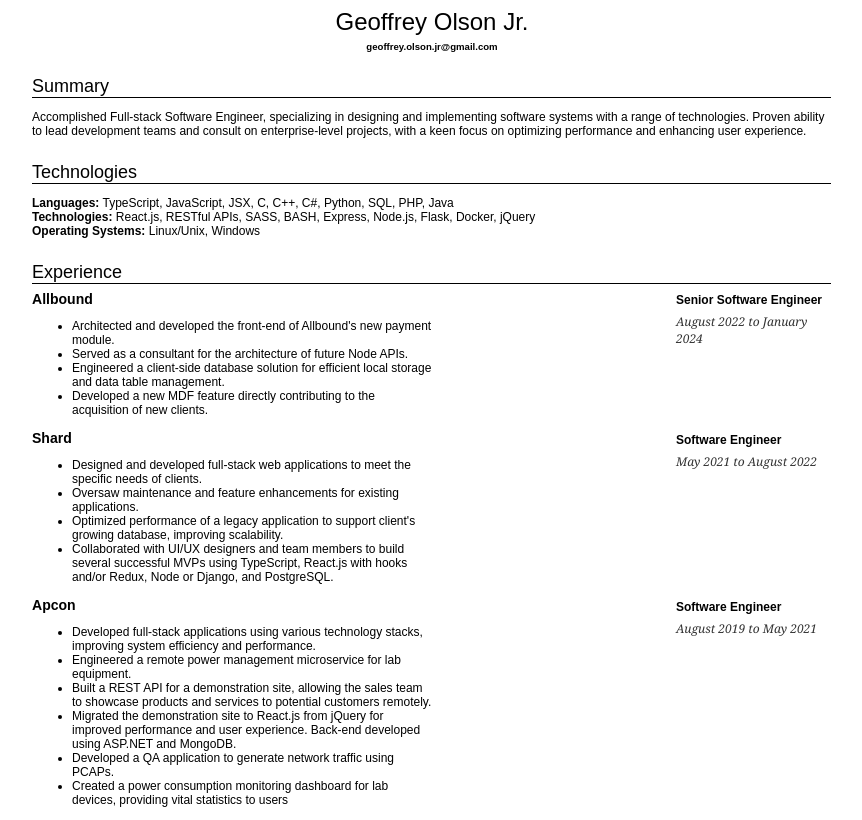
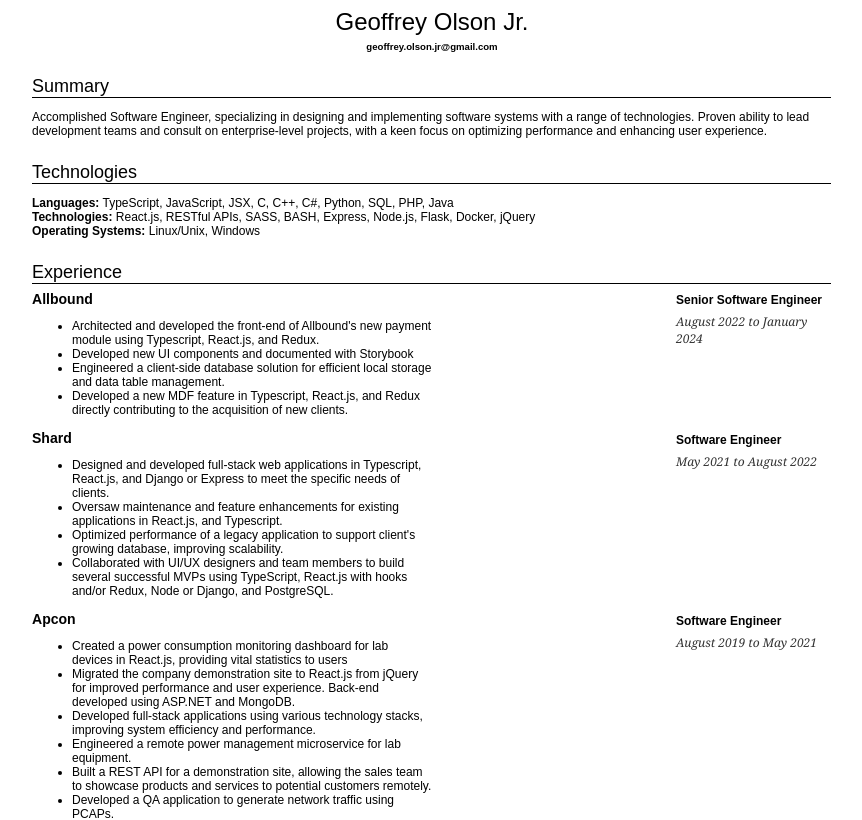
Before and after one commit to geoffolson/resume, a Next.js app: page / in a window 1280 px wide. Shown: the top 820 px of the page, without its empty margins (208-1070 px from the left). Built offline with nearby package versions, Linux system fonts and the light colour scheme.

Commit message:
reworded to emphasis frontend experience

```diff
--- a/pages/index.tsx
+++ b/pages/index.tsx
@@ -11,10 +11,10 @@
     title: "Senior Software Engineer",
     duration: "August 2022 to January 2024",
     accomplishments: [
-      "Architected and developed the front-end of Allbound's new payment module.",
-      "Served as a consultant for the architecture of future Node APIs.",
+      "Architected and developed the front-end of Allbound's new payment module using Typescript, React.js, and Redux.",
+      "Developed new UI components and documented with Storybook",
       "Engineered a client-side database solution for efficient local storage and data table management.",
-      "Developed a new MDF feature directly contributing to the acquisition of new clients.",
+      "Developed a new MDF feature in Typescript, React.js, and Redux directly contributing to the acquisition of new clients.",
     ],
   },
   {
@@ -22,8 +22,8 @@
     title: "Software Engineer",
     duration: "May 2021 to August 2022",
     accomplishments: [
-      "Designed and developed full-stack web applications to meet the specific needs of clients.",
-      "Oversaw maintenance and feature enhancements for existing applications.",
+      "Designed and developed full-stack web applications in Typescript, React.js, and Django or Express to meet the specific needs of clients.",
+      "Oversaw maintenance and feature enhancements for existing applications in React.js, and Typescript.",
       "Optimized performance of a legacy application to support client's growing database, improving scalability.",
       "Collaborated with UI/UX designers and team members to build several successful MVPs using TypeScript, React.js with hooks and/or Redux, Node or Django, and PostgreSQL.",
     ],
@@ -33,12 +33,12 @@
     title: "Software Engineer",
     duration: "August 2019 to May 2021",
     accomplishments: [
+      "Created a power consumption monitoring dashboard for lab devices in React.js, providing vital statistics to users",
+      "Migrated the company demonstration site to React.js from jQuery for improved performance and user experience. Back-end developed using ASP.NET and MongoDB.",
       "Developed full-stack applications using various technology stacks, improving system efficiency and performance.",
       "Engineered a remote power management microservice for lab equipment.",
       "Built a REST API for a demonstration site, allowing the sales team to showcase products and services to potential customers remotely.",
-      "Migrated the demonstration site to React.js from jQuery for improved performance and user experience. Back-end developed using ASP.NET and MongoDB.",
       "Developed a QA application to generate network traffic using PCAPs.",
-      "Created a power consumption monitoring dashboard for lab devices, providing vital statistics to users",
     ],
   },
 ];
@@ -78,10 +78,10 @@
         <div className="email">geoffrey.olson.jr@gmail.com</div>
         <h2>Summary</h2>
         <p>
-          Accomplished Full-stack Software Engineer, specializing in designing and implementing
-          software systems with a range of technologies. Proven ability to lead development teams
-          and consult on enterprise-level projects, with a keen focus on optimizing performance and
-          enhancing user experience.
+          Accomplished Software Engineer, specializing in designing and implementing software
+          systems with a range of technologies. Proven ability to lead development teams and consult
+          on enterprise-level projects, with a keen focus on optimizing performance and enhancing
+          user experience.
         </p>
         <h2>Technologies</h2>
         <p>
```
